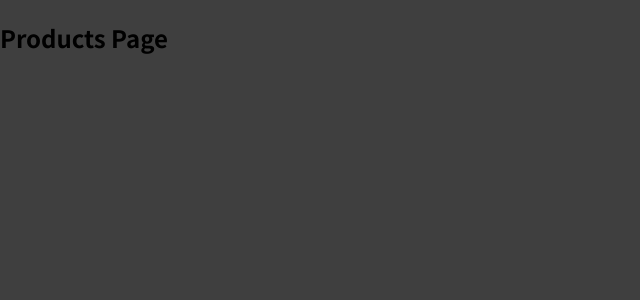
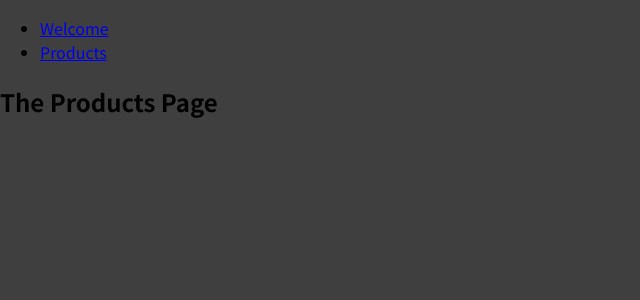
Before and after one commit to Vysint/React-Routers, a React (Create React App) app: page /products in a window 1280 px wide. Shown: the top 300 px of the page, without its empty margins (0-640 px from the left). Built offline with nearby package versions, Linux system fonts and the light colour scheme.

Commit message:
Added Router Links

```diff
--- a/src/App.js
+++ b/src/App.js
@@ -2,16 +2,20 @@
 import { Fragment } from "react";
 import Welcome from "./pages/Welcome";
 import Products from './pages/Products';
+import MainHeader from "./components/MainHeader";
 
 function App() {
   return (
     <Fragment>
+      <MainHeader/>
+      <main>
       <Route path="/welcome">
         <Welcome />
       </Route>
       <Route path="/products">
         <Products/>
       </Route>
+      </main>
     </Fragment>
   );
 }
--- /dev/null
+++ b/src/components/MainHeader.js
@@ -0,0 +1,20 @@
+import {Link} from 'react-router-dom';
+
+const MainHeader = () => {
+  return (
+    <header>
+      <nav>
+        <ul>
+          <li>
+            <Link to="/welcome">Welcome</Link>
+          </li>
+          <li>
+            <Link to="/products">Products</Link>
+          </li>
+        </ul>
+      </nav>
+    </header>
+  );
+};
+
+export default MainHeader;
--- a/src/pages/Products.js
+++ b/src/pages/Products.js
@@ -2,7 +2,7 @@
 const Products = () => {
   return (
     <div>
-      <h2>Products Page</h2>
+      <h2>The Products Page</h2>
       </div>
   )
 }
--- a/src/pages/Welcome.js
+++ b/src/pages/Welcome.js
@@ -1,7 +1,7 @@
 const Welcome = () => {
   return (
     <div>
-      <h2>Welcome to this Page</h2>
+      <h2> The Welcome Page</h2>
     </div>
   );
 };
```
